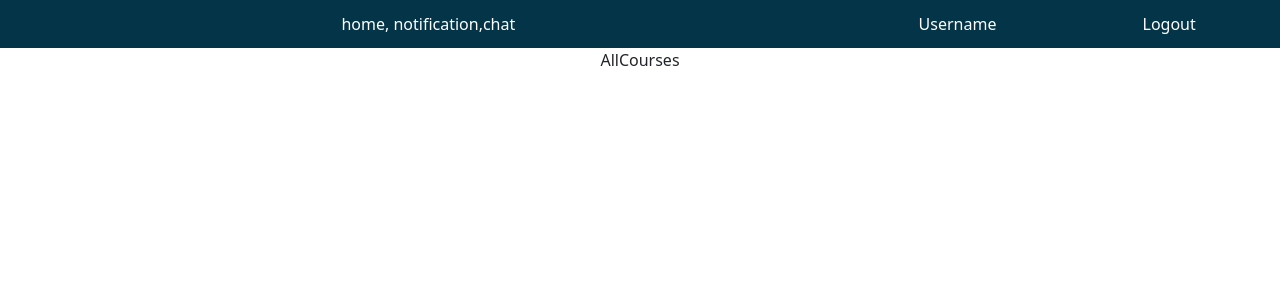
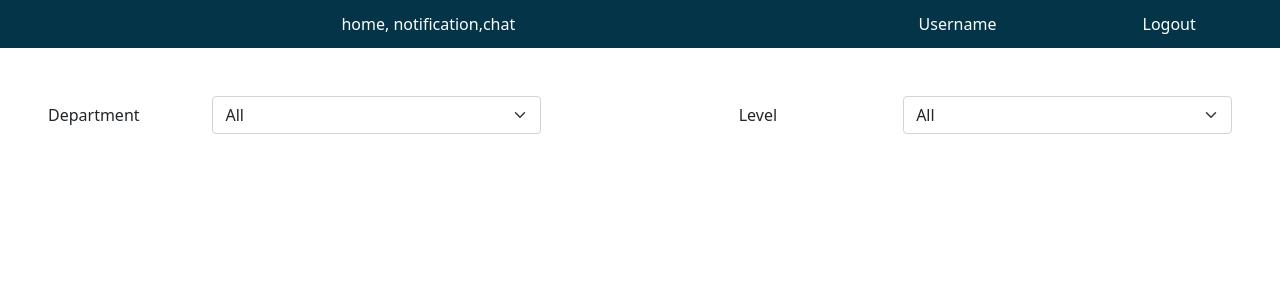
Before and after one commit to nipuniSithara/EducationCenter, a React (Create React App) app in the folder Frontend/: page /all-courses in a window 1280 px wide. Shown: the top 300 px of the page. Built offline with nearby package versions, Linux system fonts and the light colour scheme.

Commit message:
creating header

```diff
--- a/Frontend/src/custom-sass.scss
+++ b/Frontend/src/custom-sass.scss
@@ -187,3 +187,9 @@ $bg-img : url('./images/background.jpg');
 .profile-tab{
     background-color: #739983;
 }
+.main-container{
+    padding: 3rem 3rem 1rem 3rem;
+}
+.col-form-label{
+    text-align: start !important;
+}
--- a/Frontend/src/pages/allCourses.jsx
+++ b/Frontend/src/pages/allCourses.jsx
@@ -1,6 +1,32 @@
 
 export const AllCourses = () => {
     return(
-        <>AllCourses</>
+        <div className="main-container">
+            <div className="d-flex flex-row justify-content-between">
+                <div className="col-5 d-flex flex-row justify-content-between">
+                    <label for="inputEmail3" class="col-sm-4 col-form-label">Department</label>
+                    <div class="col-sm-8">
+                        <select class="form-select" aria-label="Default select example">
+                            <option selected>All</option>
+                            <option value="1">One</option>
+                            <option value="2">Two</option>
+                            <option value="3">Three</option>
+                        </select>
+                    </div>
+                </div>
+                <div className="col-5 d-flex flex-row justify-content-between">
+                    <label for="inputEmail3" class="col-sm-4 col-form-label">Level</label>
+                    <div class="col-sm-8">
+                        <select class="form-select" aria-label="Default select example">
+                            <option selected>All</option>
+                            <option value="1">Level - 1</option>
+                            <option value="2">Level - 2</option>
+                            <option value="3">Level - 3</option>
+                            <option value="4">Level - 4</option>
+                        </select>
+                    </div>
+                </div>
+            </div>
+        </div>
     )
 }
```
